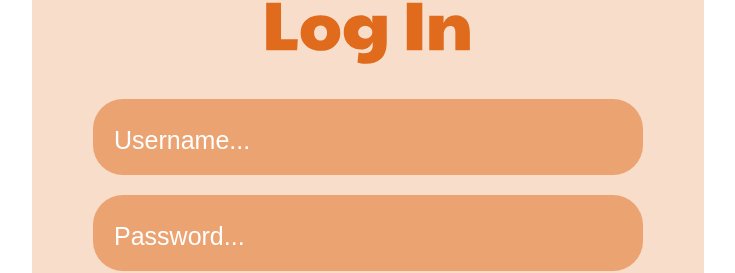
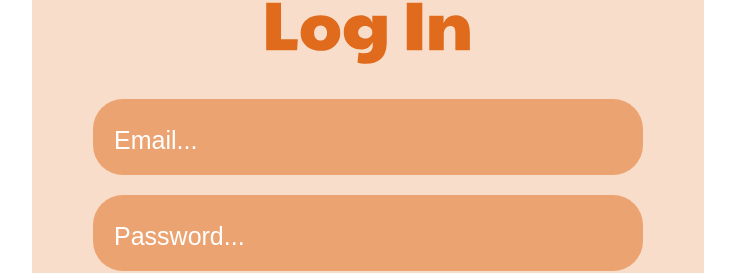
Before and after one commit to haileyhemmingsen/skillswapper, a React (Create React App) app in the folder react-login/frontend/: page /login in a window 1280 px wide. Shown: the part 209-482 px from the top of the page, without its empty margins (272-1007 px from the left). Built offline with nearby package versions, Linux system fonts and the light colour scheme; no server answers; a web font is replaced by a local one.

Commit message:
changed login

```diff
--- a/react-login/frontend/src/skillswapper_components/login/LoginPage/LoginPage.jsx
+++ b/react-login/frontend/src/skillswapper_components/login/LoginPage/LoginPage.jsx
@@ -106,13 +106,13 @@ const Login = (props) => {
         <img src={title} alt="Login Title" className={styles.title} />
         <form>
           <div>
-            <label htmlFor="username" className={styles['visually-hidden']}>Username</label>
+            <label htmlFor="email" className={styles['visually-hidden']}>Email</label>
             <input
-              id="username"
+              id="email"
               className={styles.inputField}
               type="text"
-              placeholder="Username..."
-              aria-label="Username"
+              placeholder="Email..."
+              aria-label="Email"
               onChange={(ev) => setEmail(ev.target.value)}
             />
             {emailError && <p className={styles.errorText}>{emailError}</p>}
```
